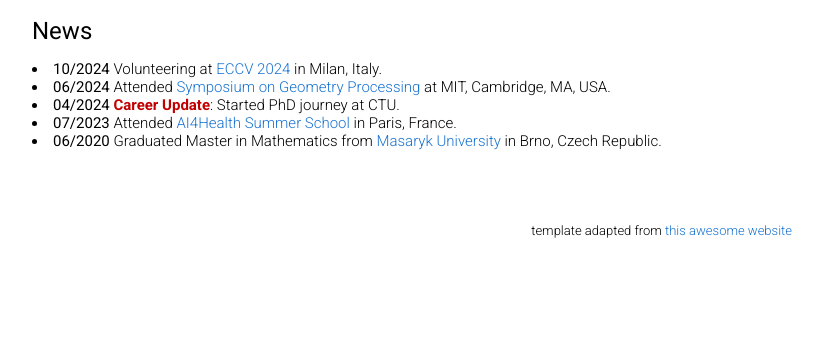
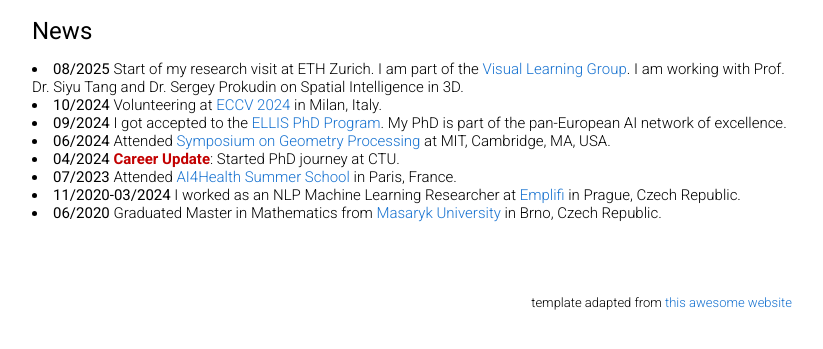
Before and after one commit to simonakocour/simonakocour.github.io, a plain HTML site: page index.html in a window 1280 px wide. Shown: the part 329-678 px from the top of the page, without its empty margins (228-1051 px from the left). Drawn offline with Linux system fonts and the light colour scheme; a script that the page names is missing.

Commit message:
ETH update

```diff
--- a/index.html
+++ b/index.html
@@ -127,10 +127,13 @@
         <td>
           <heading>News</heading>
             <ul></ul>
+              <li><strong>08/2025</strong> Start of my research visit at ETH Zurich. I am part of the <a href="https://vlg.inf.ethz.ch/team/">Visual Learning Group</a>. I am working with Prof. Dr. Siyu Tang and Dr. Sergey Prokudin on Spatial Intelligence in 3D.</li>
               <li><strong>10/2024</strong> Volunteering at <a href="https://eccv.ecva.net/virtual/2024">ECCV 2024</a> in Milan, Italy.</li>
+              <li><strong>09/2024</strong> I got accepted to the <a href="https://ellis.eu">ELLIS PhD Program</a>. My PhD is part of the pan-European AI network of excellence.</li>
               <li><strong>06/2024</strong> Attended <a href="https://sgp2024.github.io">Symposium on Geometry Processing</a> at MIT, Cambridge, MA, USA.</li>
               <li><strong>04/2024</strong> <b><span style="color:#c20000;">Career Update</span></b>: Started PhD journey at CTU.</li>
               <li><strong>07/2023</strong> Attended <a href="https://prairie-institute.fr/evenement/summer-school-ai4health/">AI4Health Summer School</a> in Paris, France.</li>
+              <li><strong>11/2020-03/2024</strong> I worked as an NLP Machine Learning Researcher at <a href="https://emplifi.io">Emplifi</a> in Prague, Czech Republic.</li>
               <li><strong>06/2020</strong> Graduated Master in Mathematics from <a href="https://www.muni.cz/en">Masaryk University</a> in Brno, Czech Republic.</li>
             </div></div>
             </ul>
```
Also changed, not shown: media/profile_old.jpeg (added), 2 other files.
